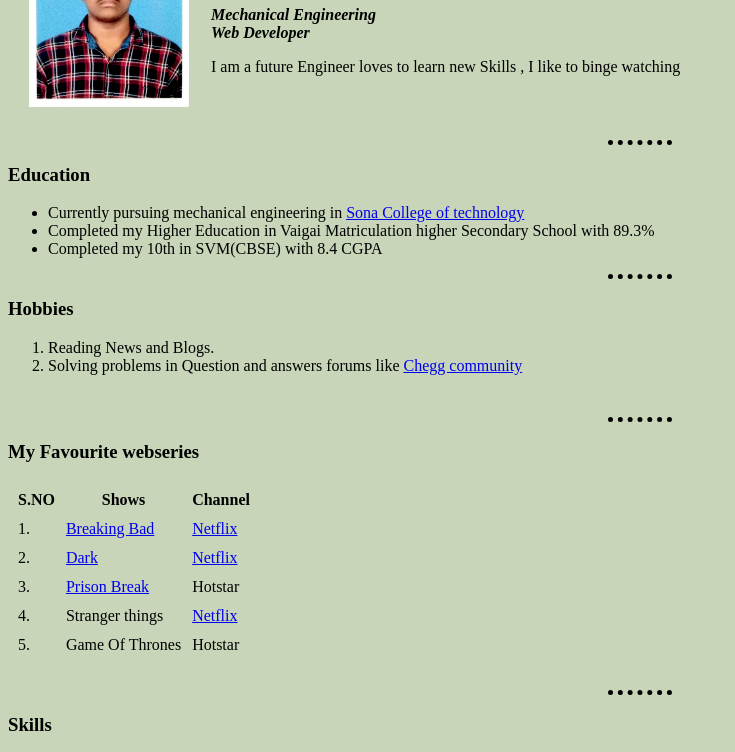
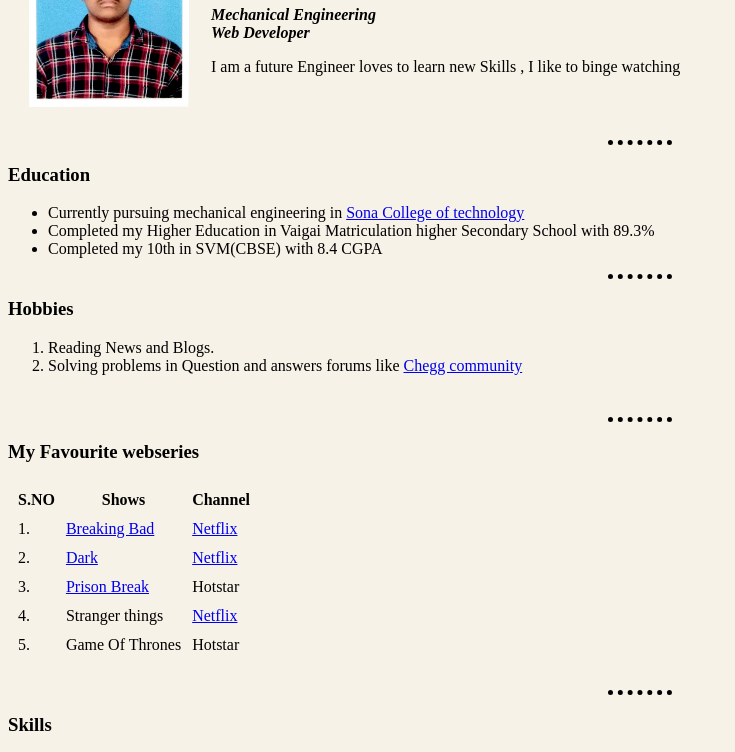
Before and after one commit to Askerparvez/cv, a plain HTML site: page index.html in a window 1280 px wide. Shown: the part 140-892 px from the top of the page, without its empty margins (0-735 px from the left). Drawn offline with Linux system fonts and the light colour scheme.

Commit message:
Update styles.css

```diff
--- a/css/styles.css
+++ b/css/styles.css
@@ -1,5 +1,5 @@
 body {
-  background: #c8d5b9;
+  background: #f7f2e7;
 
 }
 
```
